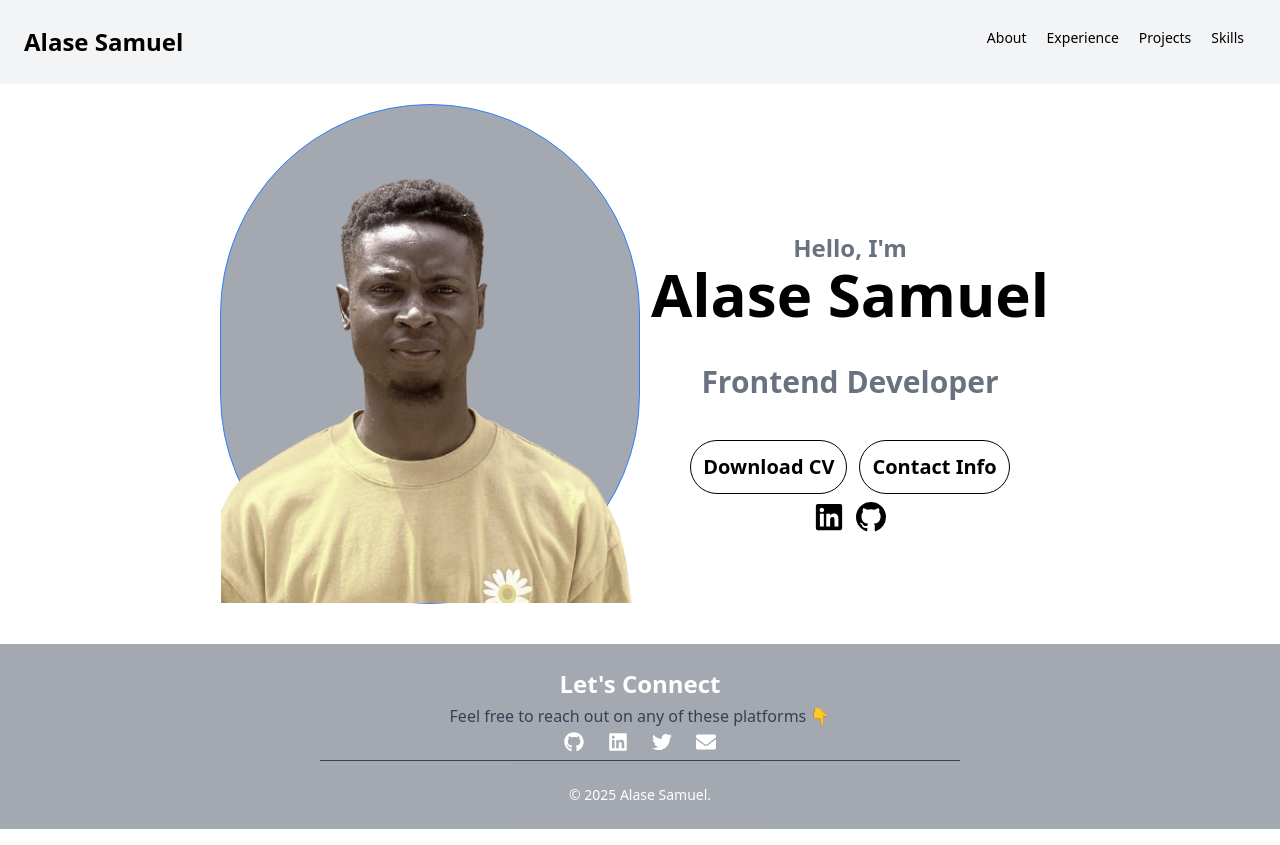
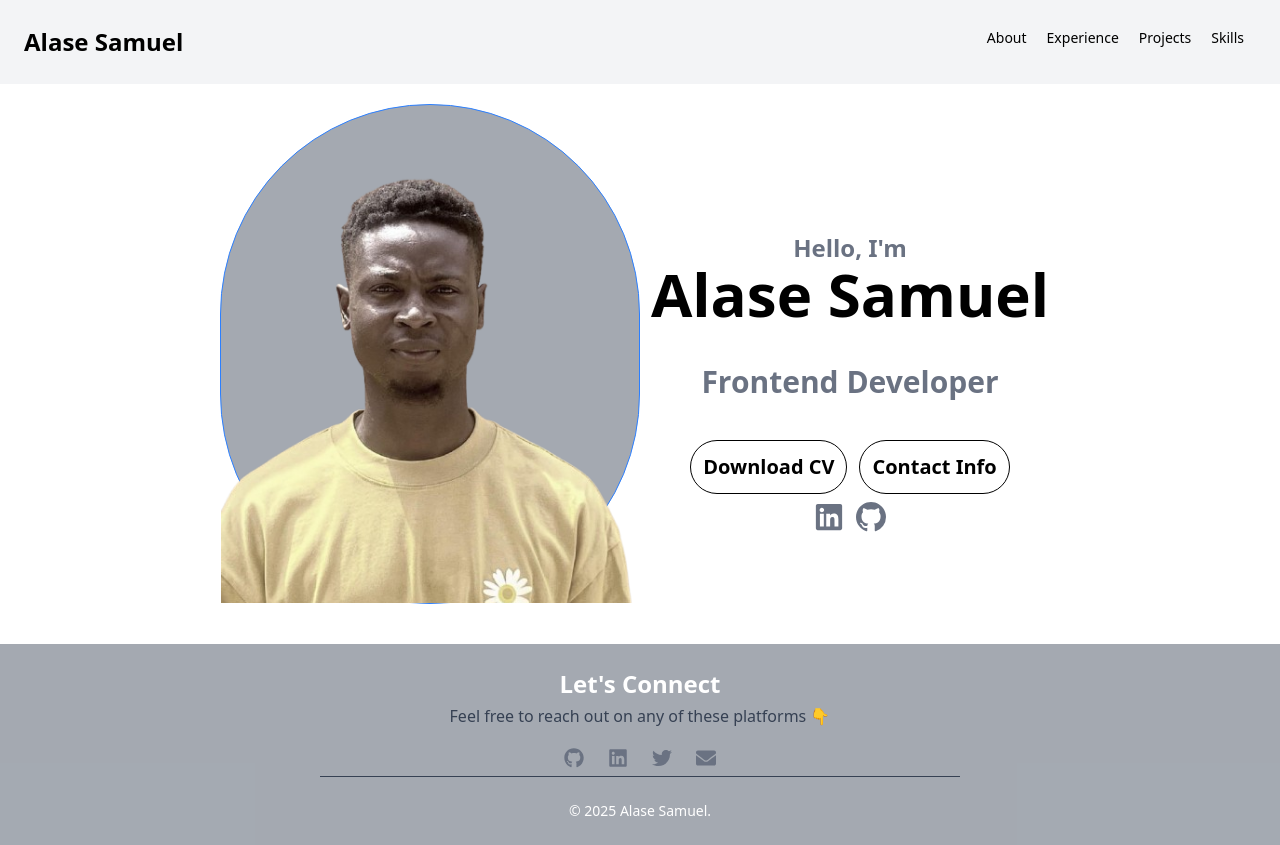
Before and after one commit to hademidey/PortFolio, a React (Vite) app: page / in a window 1280 px wide. Built offline with nearby package versions, Linux system fonts and the light colour scheme.

Commit message:
adjust about width

```diff
--- a/src/Components/About.jsx
+++ b/src/Components/About.jsx
@@ -2,7 +2,7 @@ import React from 'react'
 
 export default function About() {
   return (
-    <div className='mt-12 w-[60%] mx-auto p-5 bg-gray-200/70 rounded-lg shadow-lg'>
+    <div className='mt-12 w-full mx-auto p-5 bg-gray-200/70 rounded-lg shadow-lg md:w-[60%]'>
       <h2 className='text-center text-2xl font-semibold text-gray-500'>About Me</h2>
       <p className='mt-2 bg-gray-100/70 p-5 text-center'>
         I'm Alase Samuel, a passionate Frontend Developer with a love for clean UI
--- a/src/Components/Footer.jsx
+++ b/src/Components/Footer.jsx
@@ -8,7 +8,7 @@ export default function Footer() {
         <h2 className="text-2xl font-bold">Let's Connect</h2>
         <p className="text-gray-700">Feel free to reach out on any of these platforms 👇</p>
 
-        <div className="flex justify-center space-x-6 text-xl">
+        <div className="flex justify-center space-x-6 text-xl mt-5 text-gray-500">
           <a href="https://github.com/hademidey?" target="_blank" rel="noopener noreferrer" className="hover:text-gray-300 transition">
             <FaGithub />
           </a>
--- a/src/Components/Main.jsx
+++ b/src/Components/Main.jsx
@@ -41,7 +41,7 @@ export default function Main() {
           </button>
         </div>
 
-        <div className="flex justify-center items-center mt-2 text-3xl gap-3 ">
+        <div className="flex justify-center items-center mt-2 text-3xl gap-3 text-gray-500">
           <FaLinkedin />
           <BsGithub />
         </div>
```
